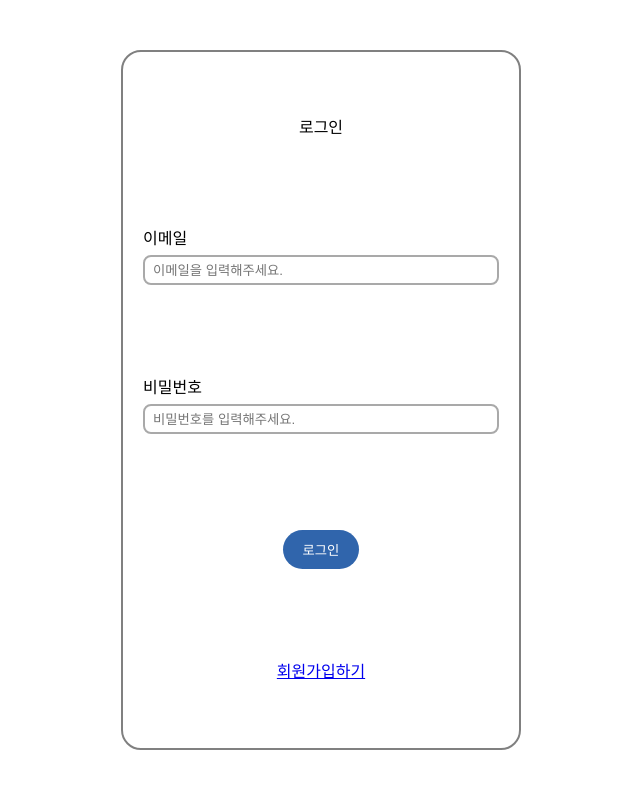
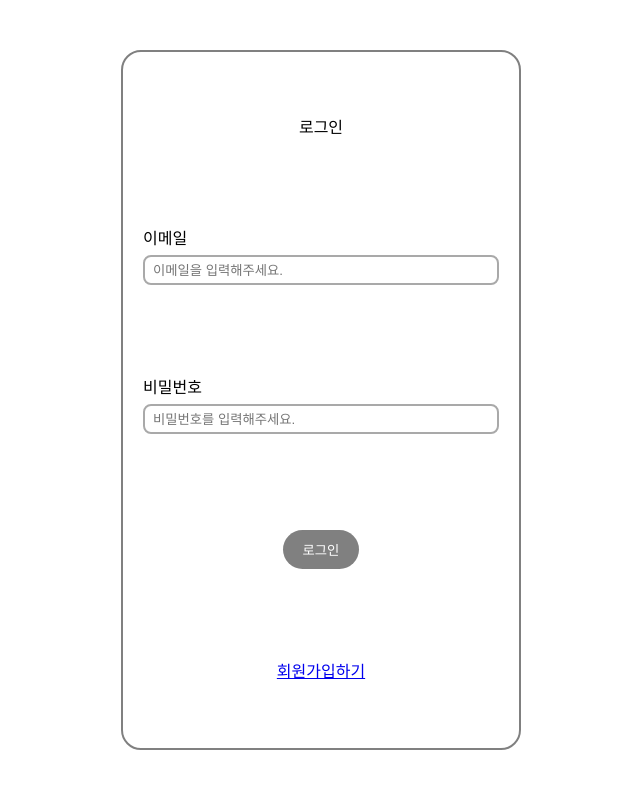
Before and after one commit to 2hakjoon/wanted-pre-onboarding-challenge-fe-1, a React (Create React App) app: page / in a window 1280 px wide. Shown: the top 788 px of the page, without its empty margins (319-959 px from the left). Built offline with nearby package versions, Linux system fonts and the light colour scheme.

Commit message:
STYLE - disabled buton

```diff
--- a/src/common/components/button/ButtonBasic.tsx
+++ b/src/common/components/button/ButtonBasic.tsx
@@ -2,12 +2,17 @@ import React from 'react';
 import styled from 'styled-components';
 
 const Button = styled.button`
-  background-color: ${({theme})=>theme.colors.blue};
+  background-color: ${({ theme }) => theme.colors.blue};
   border: none;
   border-radius: 20px;
   padding: 10px 20px;
   color: white;
   cursor: pointer;
+
+  &:disabled {
+    cursor: default;
+    background-color: gray;
+  }
 `;
 
 interface ButtonBasicProps extends React.ButtonHTMLAttributes<HTMLButtonElement> {
```
